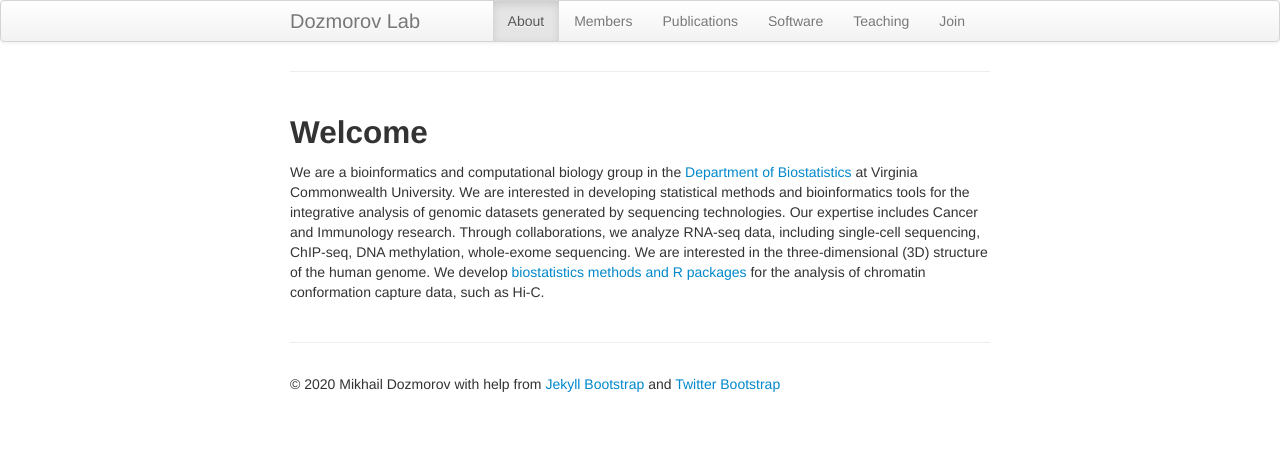
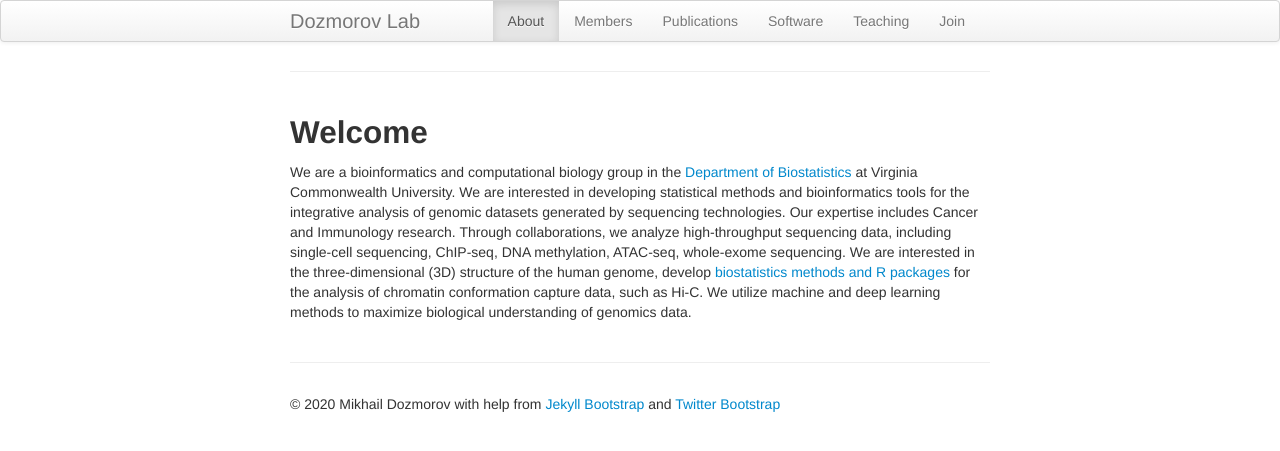
Before and after one commit to dozmorovlab/dozmorovlab.github.io, a Jekyll site: the page built from 00-index.md, in a window 1280 px wide. Shown: the top 451 px of the page. Built offline with Jekyll 4.4.1, drawn with Linux system fonts in a browser that asks for light colours.

Commit message:
Adjust intro

```diff
--- a/00-index.md
+++ b/00-index.md
@@ -9,4 +9,4 @@ permalink: "index.html"
 Welcome
 --------
 
-We are a bioinformatics and computational biology group in the [Department of Biostatistics](https://biostatistics.vcu.edu/) at Virginia Commonwealth University. We are interested in developing statistical methods and bioinformatics tools for the integrative analysis of genomic datasets generated by sequencing technologies. Our expertise includes Cancer and Immunology research. Through collaborations, we analyze RNA-seq data, including single-cell sequencing, ChIP-seq, DNA methylation, whole-exome sequencing. We are interested in the three-dimensional (3D) structure of the human genome. We develop [biostatistics methods and R packages](./software) for the analysis of chromatin conformation capture data, such as Hi-C.
+We are a bioinformatics and computational biology group in the [Department of Biostatistics](https://biostatistics.vcu.edu/) at Virginia Commonwealth University. We are interested in developing statistical methods and bioinformatics tools for the integrative analysis of genomic datasets generated by sequencing technologies. Our expertise includes Cancer and Immunology research. Through collaborations, we analyze high-throughput sequencing data, including single-cell sequencing, ChIP-seq, DNA methylation, ATAC-seq, whole-exome sequencing. We are interested in the three-dimensional (3D) structure of the human genome, develop [biostatistics methods and R packages](./software) for the analysis of chromatin conformation capture data, such as Hi-C. We utilize machine and deep learning methods to maximize biological understanding of genomics data.
```
